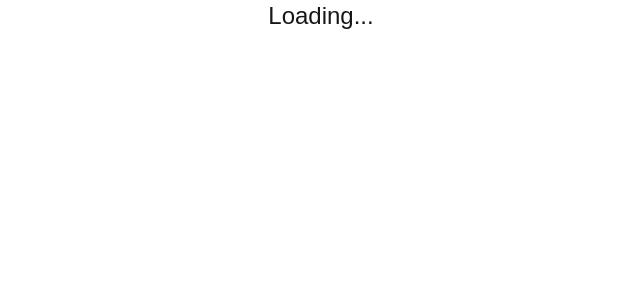
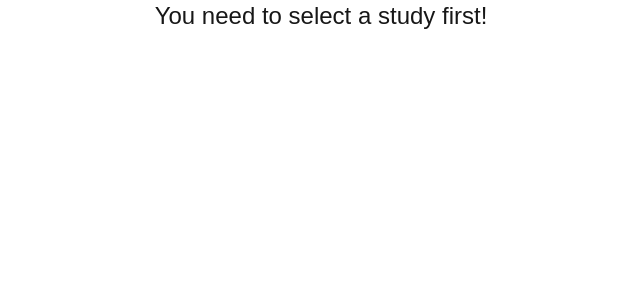
Before and after one commit to MdMxMyr/CopilotHeatmaps, a Next.js app: page / in a window 1280 px wide. Shown: the top 300 px of the page, without its empty margins (319-959 px from the left). Built offline with nearby package versions, Linux system fonts and the light colour scheme.

Commit message:
added new div

```diff
--- a/app/page.tsx
+++ b/app/page.tsx
@@ -37,13 +37,13 @@ function StudyComponent() {
   if (!studySetup) {
     return (
       <div className="flex flex-col h-screen w-screen">
-        <div className="text-center text-2xl">Loading...</div>
+        <div className="text-center text-2xl">You need to select a study first!</div>
       </div>
     );
   }
 
   return (
-    <>
+    <div>
       <div className="flex flex-col h-screen w-screen">
         {/* <iframe
           ref={iframeRef}
@@ -66,7 +66,7 @@ function StudyComponent() {
         <CursorTrackingOverlay isActive={true} />
       </div>
       <BottomFooter />
-    </>
+    </div>
   );
 }
 
```
